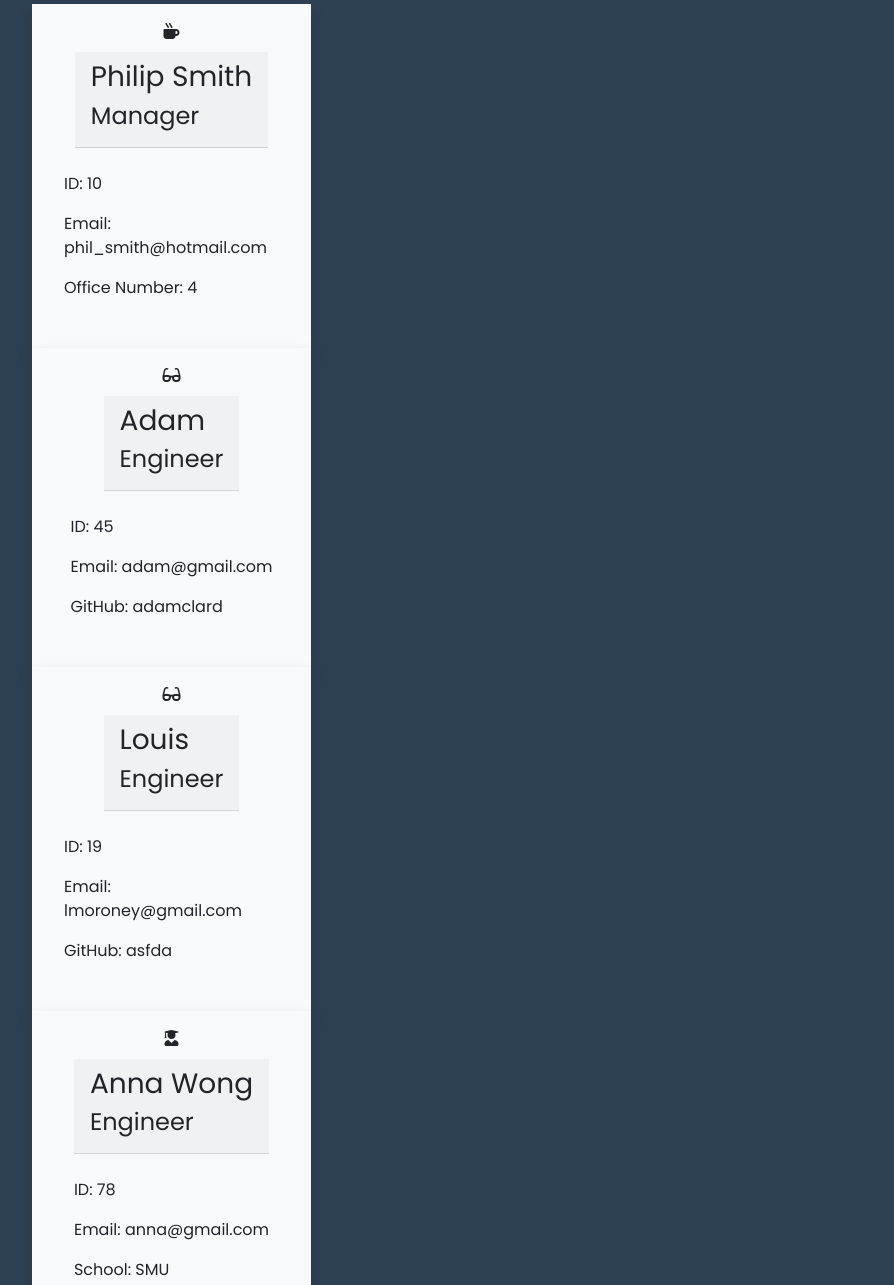
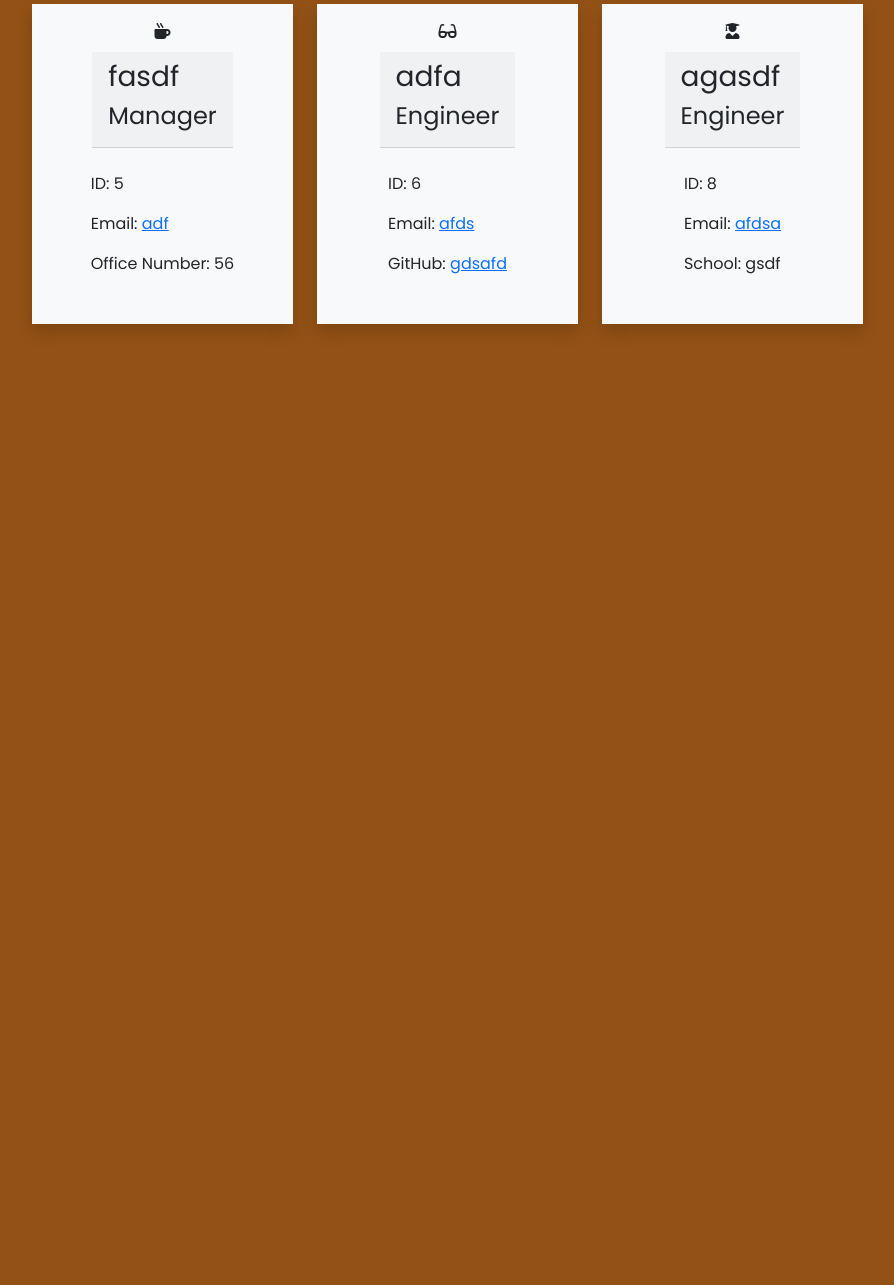
Before and after one commit to thutuephan/PiSoPer-TeamProfileGenerator, a website: page index.html in a window 1280 px wide. Shown: the part 130-1415 px from the top of the page, without its empty margins (50-944 px from the left). After the commit the page ends 800 px from the top, so only its background shows below. Drawn offline with nearby package versions, Linux system fonts and the light colour scheme.

Commit message:
Finally I got the style.ss working up

```diff
--- a/index.html
+++ b/index.html
@@ -15,6 +15,7 @@
             <div class="row">
                 <div class="col-md-12">
                     <h2 class="text-white text-center my-5">Meet My Team</h2>
+                    <div class="row">
 
     <div class="col-lg-3 col-md-4 col-sm-3">
             <div class="shadow d-flex
@@ -26,19 +27,20 @@
 
             </div>
             <div class="card-header my-2">
-                <h3 class="text-grey">Philip Smith</h3>
+                <h3 class="text-grey">fasdf</h3>
                 <h4 class="text-grey">Manager</h4>
             </div>
             <div class="card-body">
-                <p class="text-grey id">ID: 10</p>
-                <p class="text-grey email">Email: phil_smith@hotmail.com</p>
-                <p class="text-grey officenumber">Office Number: 4</p>
+                <p class="text-grey id">ID: 5</p>
+                <p class="text-grey email">Email: <a href="mailto:adf">adf</a></p>
+                <p class="text-grey officenumber">Office Number: 56</p>
             </div>
 
             </div>
     </div>
 
-    <div class="col-lg-3 col-md-4 col-sm-3">
+
+        <div class="col-lg-3 col-md-4 col-sm-3">
             <div class="shadow d-flex
             justify-content-center
             align-items-center p-3 bg-light rounded-lg
@@ -48,45 +50,22 @@
 
             </div>
             <div class="card-header my-2">
-                <h3 class="text-grey">Adam</h3>
+                <h3 class="text-grey">adfa</h3>
                 <h4 class="text-grey">Engineer</h4>
             </div>
 
             <div class="card-body">
-                <p class="text-grey id">ID: 45</p>
-                <p class="text-grey email">Email: adam@gmail.com</p>
-                <p class="text-grey github">GitHub: adamclard</p>
+                <p class="text-grey id">ID: 6</p>
+                <p class="text-grey email">Email: <a href="mailto:afds">afds</a></p>
+                <p class="text-grey github">GitHub: <a href="https://github.com/gdsafd">gdsafd</a></p>
             </div>
             </div>
-
-    </div>
+        </div>
 
 
-    <div class="col-lg-3 col-md-4 col-sm-3">
-            <div class="shadow d-flex
-            justify-content-center
-            align-items-center p-3 bg-light rounded-lg
-            flex-column">
-            <div class="icon">
-                <i class="fas fa-glasses"></i>
-
-            </div>
-            <div class="card-header my-2">
-                <h3 class="text-grey">Louis</h3>
-                <h4 class="text-grey">Engineer</h4>
-            </div>
-
-            <div class="card-body">
-                <p class="text-grey id">ID: 19</p>
-                <p class="text-grey email">Email: lmoroney@gmail.com</p>
-                <p class="text-grey github">GitHub: asfda</p>
-            </div>
-            </div>
-
-    </div>
 
 
-    <div class="col-lg-3 col-md-4 col-sm-3">
+        <div class="col-lg-3 col-md-4 col-sm-3">
             <div class="shadow d-flex
             justify-content-center
             align-items-center p-3 bg-light rounded-lg
@@ -96,24 +75,29 @@
 
             </div>
             <div class="card-header my-2">
-                <h3 class="text-grey">Anna Wong</h3>
+                <h3 class="text-grey">agasdf</h3>
                 <h4 class="text-grey">Engineer</h4>
             </div>
 
             <div class="card-body">
-                <p class="text-grey id">ID: 78</p>
-                <p class="text-grey email">Email: anna@gmail.com</p>
-                <p class="text-grey github">School: SMU</p>
+                <p class="text-grey id">ID: 8</p>
+                <p class="text-grey email">Email: <a href="mailto:afdsa">afdsa</a></p>
+                <p class="text-grey github">School: gsdf</p>
             </div>
             </div>
 
-    </div>
+        </div>
 
+
+                    </div>
 
                 </div>
             </div>
+
         </section>
 
+    <script src="https://cdn.jsdelivr.net/npm/@popperjs/core@2.10.2/dist/umd/popper.min.js" integrity="sha384-7+zCNj/IqJ95wo16oMtfsKbZ9ccEh31eOz1HGyDuCQ6wgnyJNSYdrPa03rtR1zdB" crossorigin="anonymous"></script>
+    <script src="https://cdn.jsdelivr.net/npm/bootstrap@5.1.3/dist/js/bootstrap.min.js" integrity="sha384-QJHtvGhmr9XOIpI6YVutG+2QOK9T+ZnN4kzFN1RtK3zEFEIsxhlmWl5/YESvpZ13" crossorigin="anonymous"></script>
 
     </body>
     </html>
--- a/src/style.css
+++ b/src/style.css
@@ -1,4 +1,4 @@
 body {
-    background-color:#2E4053 ;
+    background-color: #935116;
     font-family: 'Poppins', sans-serif;
 }
```
Also changed, not shown: utils/generateHTML.js (+19 -9 lines).
